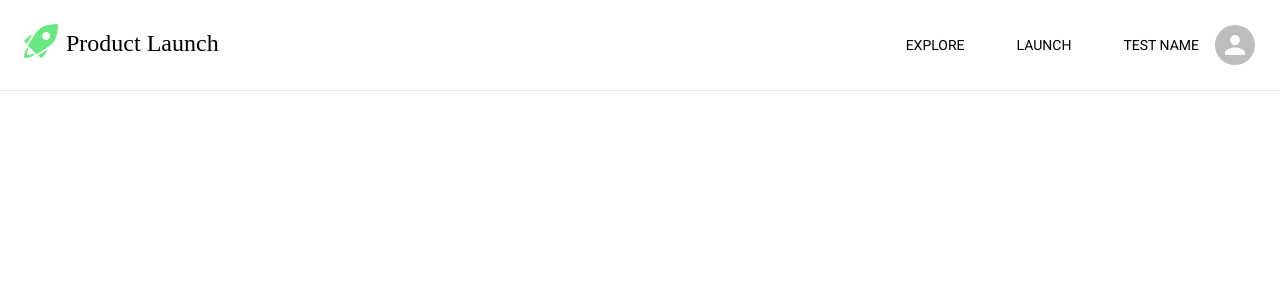
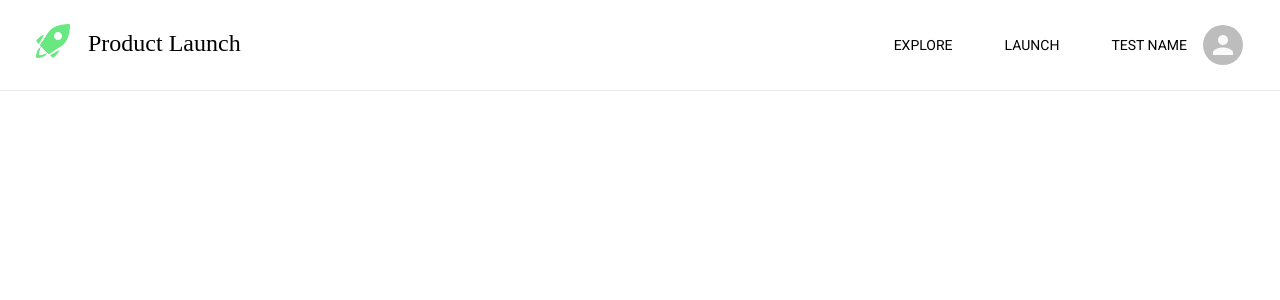
Before and after one commit to hatchways/team-thor, a React (Create React App) app in the folder client/: page / in a window 1280 px wide. Shown: the top 300 px of the page. Built offline with nearby package versions, Linux system fonts and the light colour scheme; no server answers; a web font is replaced by a local one.

Commit message:
Updated margins/padding for navbar updated readme for startup

```diff
--- a/client/src/components/NavBar/index.js
+++ b/client/src/components/NavBar/index.js
@@ -16,7 +16,7 @@ const useStyles = makeStyles((theme) => ({
   logo: {
     height: 34,
     width: 34,
-    marginRight: 8,
+    marginRight: 18,
   },
   link: {
     marginLeft: 50,
@@ -32,7 +32,7 @@ const useStyles = makeStyles((theme) => ({
   nav: {
     display: "flex",
     justifyContent: "space-between",
-    padding: 24,
+    padding: "24px 36px",
     borderBottom: `1px solid ${theme.palette.primary.shadow}`,
   },
   active: {
```
Also changed, not shown: 1 other file (tests, documents, lock files or other folders).
